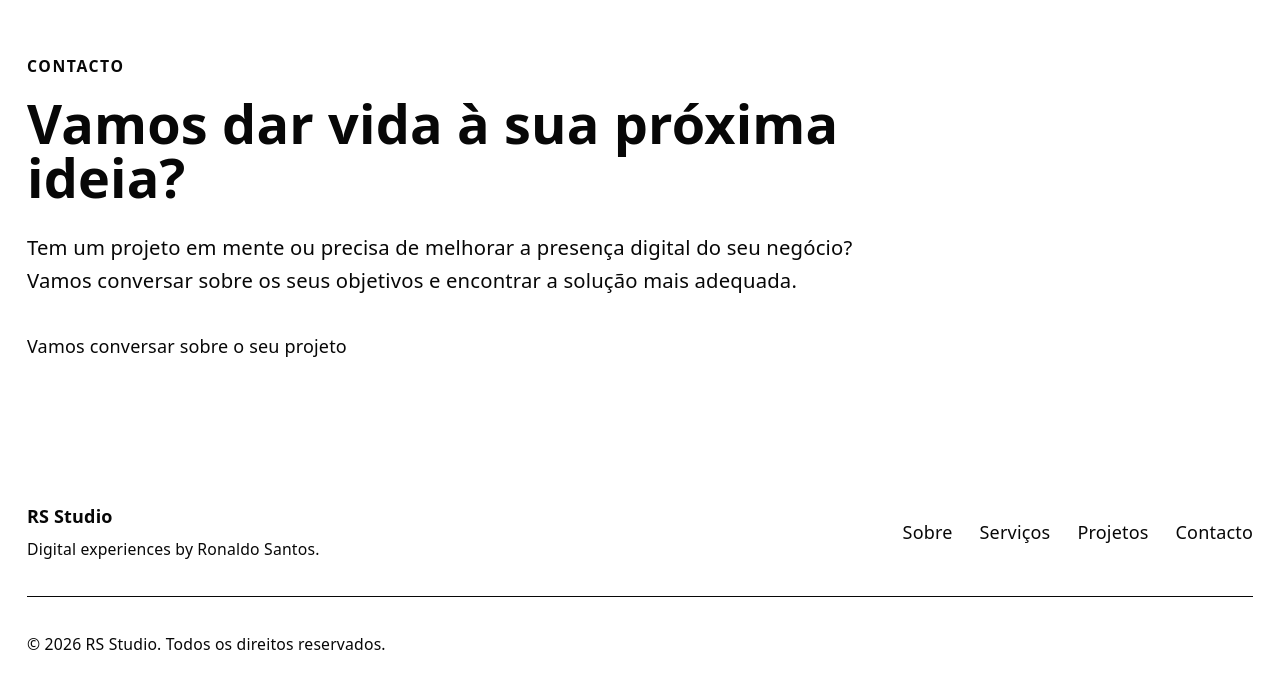
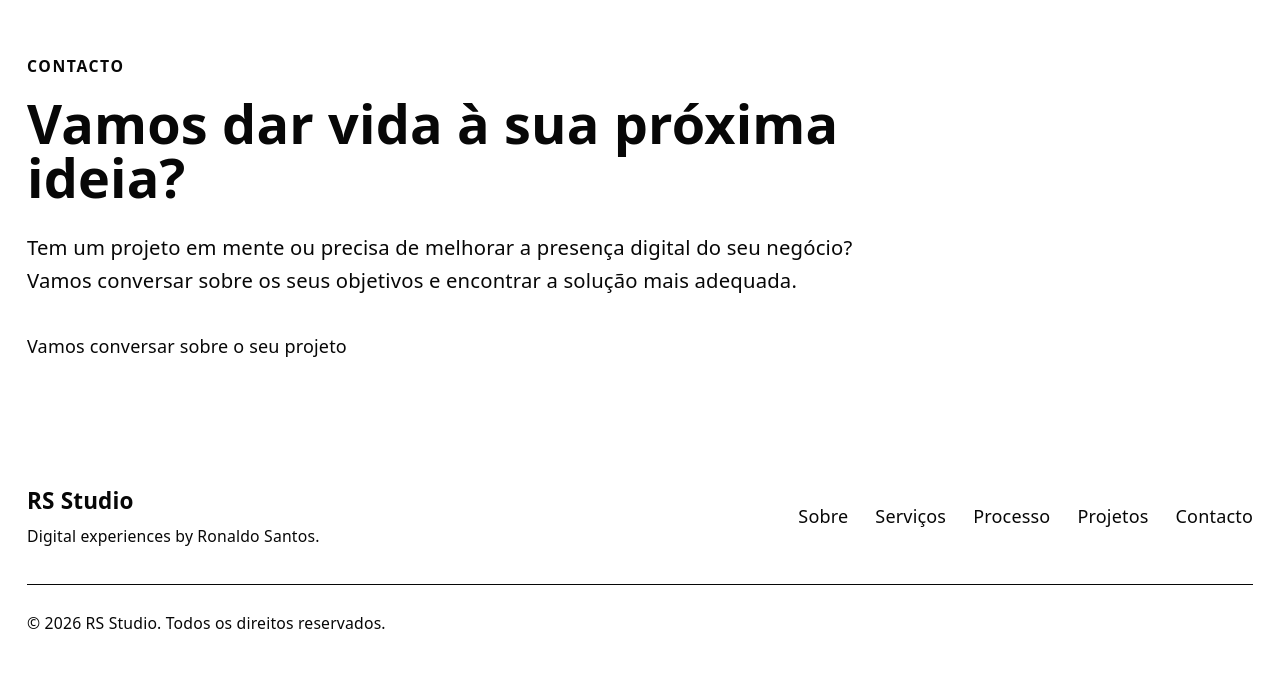
Before and after one commit to ronaldoLS/rs-studio, a website built with Vite: page index.html in a window 1280 px wide. Shown: the part 3523-4211 px from the top of the page. Built offline with nearby package versions, Linux system fonts and the light colour scheme.

Commit message:
feat: complete landing page footer

```diff
--- a/index.html
+++ b/index.html
@@ -328,48 +328,44 @@
     </main>
 
     <footer>
-      <div class="max-w-6xl mx-auto px-6 py-12">
+      <div class="max-w-6xl mx-auto px-6 py-8">
+        <div class="flex flex-col gap-8 md:flex-row md:items-center md:justify-between">
+          <div>
+            <a href="#hero" class="text-xl font-bold">
+              RS Studio
+            </a>
 
-        <div class="flex flex-col md:flex-row md:items-center md:justify-between gap-6">
-
-          <div>
-            <p class="font-semibold">
-              RS Studio
-            </p>
-
-            <p class="text-sm mt-2">
+            <p class="mt-2 text-sm">
               Digital experiences by Ronaldo Santos.
             </p>
           </div>
 
           <nav aria-label="Navegação do rodapé">
-            <ul class="flex flex-wrap gap-6">
+            <ul class="flex flex-wrap gap-x-6 gap-y-3">
               <li>
                 <a href="#sobre">Sobre</a>
               </li>
-
               <li>
                 <a href="#servicos">Serviços</a>
               </li>
-
+              <li>
+                <a href="#processo">Processo</a>
+              </li>
               <li>
                 <a href="#projetos">Projetos</a>
               </li>
-
               <li>
                 <a href="#contato">Contacto</a>
               </li>
             </ul>
           </nav>
-
         </div>
 
-        <div class="mt-8 pt-8 border-t">
+        <div class="mt-8 border-t pt-6">
           <p class="text-sm">
             © 2026 RS Studio. Todos os direitos reservados.
           </p>
         </div>
-
       </div>
     </footer>
   </div>
```
